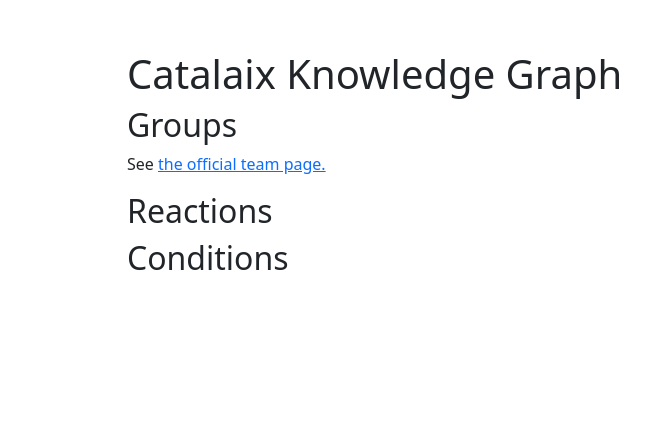
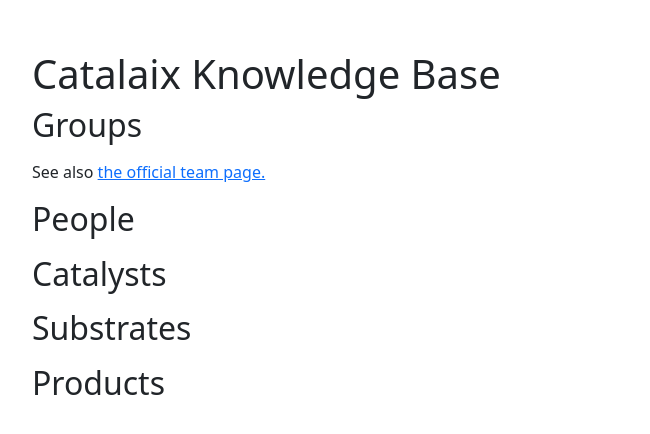
Before and after one commit to catalaix/catalaix-kg, a Flask app: template templates/home.html in a window 1280 px wide. Shown: the top 434 px of the page, without its empty margins (50-700 px from the left). Run offline with Flask 3, Linux system fonts and the light colour scheme; the template is opened without the code that fills it, so the values that code supplies are empty; parts of the project's set-up code (start-up, migrations or seed data) failed here and were passed over; some libraries are stand-ins or nearby versions.

Commit message:
Improve web app

```diff
--- a/draw.py
+++ b/draw.py
@@ -10,9 +10,10 @@
 
 """Create a diagram with the reaction network."""
 
+import base64
 import textwrap
 from collections import defaultdict
-from typing import Literal
+from typing import Literal, Any
 
 import pandas as pd
 from pathlib import Path
@@ -61,6 +62,13 @@ def main(
             direction=direction,
             output=OUTPUT.joinpath(f"{kingdom}.png"),
         )
+
+
+def draw_bytes(*args: Any, **kwargs: Any) -> str:
+    diagram_bytes = draw(*args, **kwargs)
+    b64_bytes = base64.b64encode(diagram_bytes)
+    b64_str = b64_bytes.decode("ascii")
+    return b64_str
 
 
 def draw(
--- a/templates/base.html
+++ b/templates/base.html
@@ -7,11 +7,8 @@
 </head>
 <body>
 <div class="container" style="margin-top: 50px; margin-bottom: 50px">
-    <div class="row justify-content-center">
-        <div class="col-md-10 col-lg-10">
-            {% block content %}{% endblock %}
-        </div>
-    </div>
+<h1>Catalaix Knowledge Base</h1>
+{% block content %}{% endblock %}
 </div>
 </body>
 </html>
--- a/templates/home.html
+++ b/templates/home.html
@@ -1,16 +1,44 @@
 {% extends "base.html" %}
 
 {% block content %}
-<h1>Catalaix Knowledge Graph</h1>
+<h2>Groups</h2>
+<ol>
+    {% for i, row in labs.iterrows() %}
+    <li>
+        <a href="{{ url_for('.get_group', group=row['group']) }}">{{ row['Professor'] }}</a> ({{ row['Topic'] }})
+    </li>
+    {% endfor %}
+</ol>
+<p>See also <a href="https://catalaix.com/en/team/">the official team page.</a></p>
 
-<h2>Groups</h2>
-<p>See <a href="https://catalaix.com/en/team/">the official team page.</a></p>
-{{ labs.to_html(classes="table table-hover table-striped") | safe }}
+<h2>People</h2>
+<ul>
+    {% for orcid, name in people.items() %}
+    <li>
+        <a href="{{ url_for(".get_person", orcid=orcid) }}">{{ name }}</a>
+    </li>
+    {% endfor %}
+</ul>
 
-<h2>Reactions</h2>
-{{ reactions.to_html(classes="table table-hover table-striped") | safe }}
+<h2>Catalysts</h2>
+<ul>
+{% for (catalyst_curie, catalyst), catalyst_df in catalysts %}
+<li><a href="{{ url_for(".get_catalyst", curie=catalyst_curie) }}">{{ catalyst }}</a></li>
+{% endfor %}
+</ul>
 
-<h2>Conditions</h2>
-{{ conditions.to_html(classes="table table-hover table-striped") | safe }}
+<h2>Substrates</h2>
+<ul>
+{% for (substrate_curie, substrate), substrate_df in substrates %}
+<li><a href="{{ url_for("get_entity", curie=substrate_curie) }}">{{ substrate }}</a></li>
+{% endfor %}
+</ul>
+
+<h2>Products</h2>
+<ul>
+{% for (product_curie, product), product_df in products %}
+<li><a href="{{ url_for("get_entity", curie=product_curie) }}">{{ product }}</a></li>
+{% endfor %}
+</ul>
 
 {% endblock %}
--- a/wsgi.py
+++ b/wsgi.py
@@ -6,6 +6,7 @@
 #     "pandas>=3.0.0",
 # ]
 # ///
+from collections import defaultdict
 
 import flask
 from pathlib import Path
@@ -13,27 +14,96 @@ import pandas as pd
 from flask_bootstrap import Bootstrap5
 import pyobo
 
-from draw import draw
-import base64
-
+from draw import draw_bytes
 
 HERE = Path(__file__).parent.resolve()
 CURATION_DIR = HERE.joinpath("curation")
 LABS_PATH = CURATION_DIR.joinpath("labs.tsv")
 REACTIONS_PATH = CURATION_DIR.joinpath("reactions.tsv")
+REACTION_HIERARCHY_PATH = CURATION_DIR.joinpath("reaction_hierarchy.tsv")
 CONDITIONS_PATH = CURATION_DIR.joinpath("conditions.tsv")
+MEMBERSHIPS_PATH = CURATION_DIR.joinpath("memberships.tsv")
 
 app = flask.Flask(__name__)
 Bootstrap5(app)
 
+LABS_DF = pd.read_csv(LABS_PATH, sep="\t")
+REACTIONS_DF = pd.read_csv(REACTIONS_PATH, sep="\t")
+del REACTIONS_DF["desc."]
+REACTION_HIERARCHY_DF = pd.read_csv(REACTION_HIERARCHY_PATH, sep="\t")
+CONDITIONS_DF = pd.read_csv(CONDITIONS_PATH, sep="\t")
+
+MEMBERSHIPS_DF = pd.read_csv(MEMBERSHIPS_PATH, sep="\t")
+MEMBERSHIPS: defaultdict[str, set[int]] = defaultdict(set)
+for orcid, _name, lab_id, _lab_name in MEMBERSHIPS_DF.values:
+    if pd.notna(orcid):
+        MEMBERSHIPS[orcid].add(lab_id)
+
+PEOPLE_DF = CONDITIONS_DF[
+    CONDITIONS_DF["chemist"].notna() & CONDITIONS_DF["chemist name"].notna()
+][["chemist", "chemist name"]].drop_duplicates()
+PEOPLE: dict[str, str] = {}
+for orcid, name in (
+    CONDITIONS_DF[
+        CONDITIONS_DF["chemist"].notna() & CONDITIONS_DF["chemist name"].notna()
+    ][["chemist", "chemist name"]]
+    .drop_duplicates()
+    .values
+):
+    PEOPLE[orcid] = name
+
+CATALYST_GROUPING = CONDITIONS_DF[
+    CONDITIONS_DF["catalyst"].notna() & CONDITIONS_DF["catalyst name"].notna()
+].groupby(["catalyst", "catalyst name"])
+
+SUBSTRATE_GROUPING = REACTIONS_DF.groupby(["input", "input name"])
+PRODUCT_GROUPING = REACTIONS_DF.groupby(["output", "output name"])
+
 
 @app.route("/")
 def get_home() -> str:
-    labs_df = pd.read_csv(LABS_PATH, sep="\t")
-    reactions_df = pd.read_csv(REACTIONS_PATH, sep="\t")
-    conditions_df = pd.read_csv(CONDITIONS_PATH, sep="\t")
     return flask.render_template(
-        "home.html", labs=labs_df, reactions=reactions_df, conditions=conditions_df
+        "home.html",
+        people=PEOPLE,
+        labs=LABS_DF,
+        reactions=REACTIONS_DF,
+        conditions=CONDITIONS_DF,
+        catalysts=CATALYST_GROUPING,
+        substrates=SUBSTRATE_GROUPING,
+        products=PRODUCT_GROUPING,
+    )
+
+
+@app.route("/person/")
+def get_people() -> str:
+    return flask.render_template("people.html", people=PEOPLE)
+
+
+@app.route("/person/<orcid>")
+def get_person(orcid: str) -> str:
+    return flask.render_template(
+        "person.html",
+        name=PEOPLE[orcid],
+        groups=LABS_DF[LABS_DF["group"].isin(MEMBERSHIPS[orcid])],
+    )
+
+
+@app.route("/group/<int:group>")
+def get_group(group: int) -> str:
+    data = LABS_DF.loc[LABS_DF["group"] == group].iloc[0].to_dict()
+    members = MEMBERSHIPS_DF[MEMBERSHIPS_DF["lab"] == group]
+    return flask.render_template(
+        "group.html",
+        data=data,
+        members=members,
+    )
+
+
+@app.route("/catalyst/<curie>")
+def get_catalyst(curie: str) -> str:
+    return flask.render_template(
+        "catalyst.html",
+        conditions=CONDITIONS_DF[CONDITIONS_DF["catalyst"] == curie],
     )
 
 
@@ -45,32 +115,44 @@ def get_entity(curie: str) -> str:
         image_url = f"https://bioregistry.io/{curie}?provider=chebi-img"
     else:
         image_url = None
-    labs_df = pd.read_csv(LABS_PATH, sep="\t")
-    reactions_df = pd.read_csv(REACTIONS_PATH, sep="\t")
-    conditions_df = pd.read_csv(CONDITIONS_PATH, sep="\t")
 
-    reactions_df = reactions_df[reactions_df["input"] == curie]
-    reaction_ids = reactions_df["reaction"]
-    conditions_df = conditions_df[conditions_df["reaction"].isin(reaction_ids)]
-
-    diagram_bytes = draw(
-        labs_df=labs_df,
-        reactions_df=reactions_df,
-        conditions_df=conditions_df,
+    substrate_reactions_df = REACTIONS_DF[REACTIONS_DF["input"] == curie]
+    substrate_reaction_ids = substrate_reactions_df["reaction"]
+    substrate_conditions_df = CONDITIONS_DF[
+        CONDITIONS_DF["reaction"].isin(substrate_reaction_ids)
+    ]
+    substrate_diagram = draw_bytes(
+        labs_df=LABS_DF,
+        reactions_df=substrate_reactions_df,
+        conditions_df=substrate_conditions_df,
+        reaction_hierarchy_df=REACTION_HIERARCHY_DF,
         direction="TD",
         group_closed_loop=False,
     )
-    b64_bytes = base64.b64encode(diagram_bytes)
-    b64_str = b64_bytes.decode("ascii")
+
+    product_reactions_df = REACTIONS_DF[REACTIONS_DF["output"] == curie]
+    product_reaction_ids = product_reactions_df["reaction"]
+    product_conditions_df = CONDITIONS_DF[
+        CONDITIONS_DF["reaction"].isin(product_reaction_ids)
+    ]
+    product_diagram = draw_bytes(
+        labs_df=LABS_DF,
+        reactions_df=product_reactions_df,
+        conditions_df=product_conditions_df,
+        reaction_hierarchy_df=REACTION_HIERARCHY_DF,
+        direction="TD",
+        group_closed_loop=False,
+    )
 
     return flask.render_template(
         "entity.html",
         name=name,
         description=description,
         image_url=image_url,
-        reactions=reactions_df,
-        conditions=conditions_df,
-        diagram=b64_str,
+        reactions=substrate_reactions_df,
+        conditions=substrate_conditions_df,
+        input_diagram=substrate_diagram,
+        product_diagram=product_diagram,
     )
 
 
```
Also changed, not shown: templates/catalyst.html (added, +9 -0 lines), templates/entity.html (+10 -7 lines), templates/group.html (added, +17 -0 lines), templates/people.html (added, +14 -0 lines), templates/person.html (added, +8 -0 lines), 2 other files.
